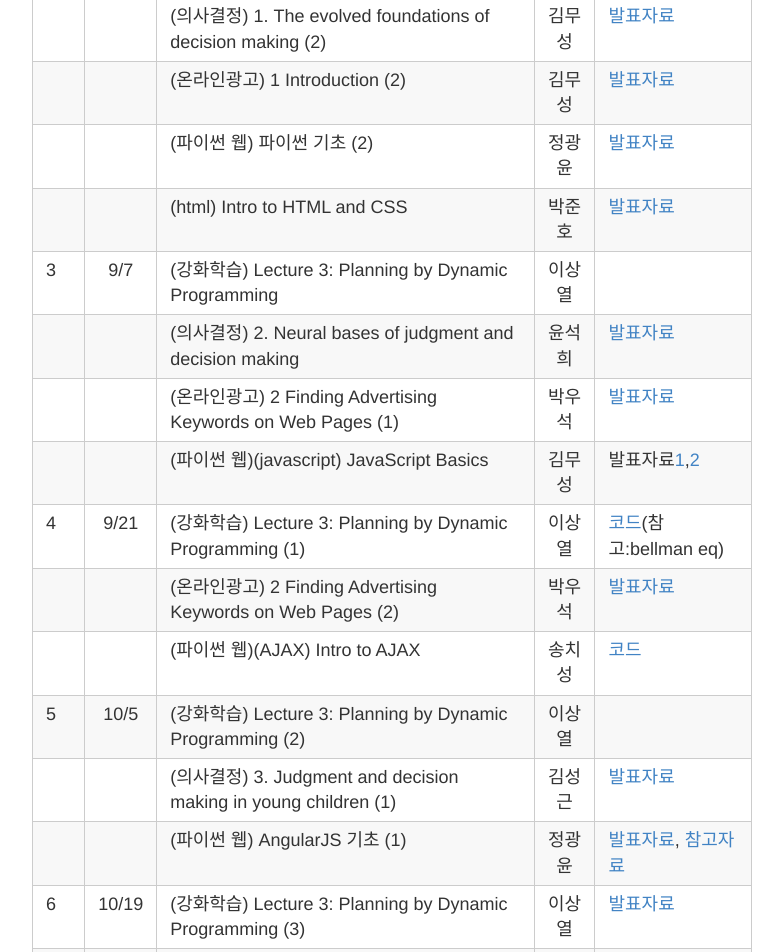
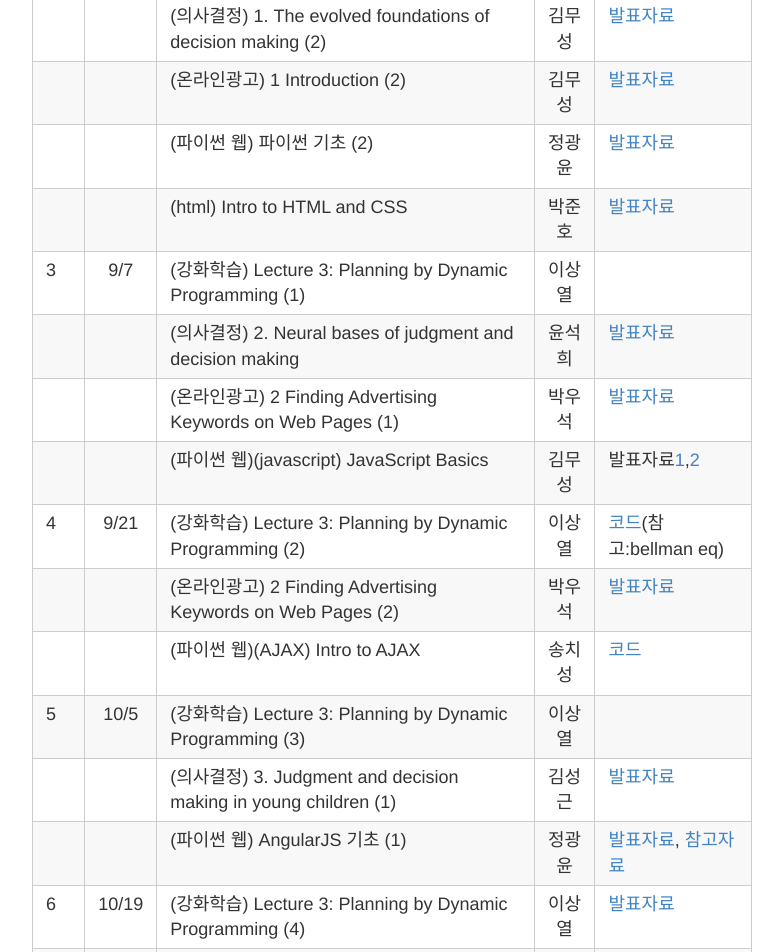
Before and after one commit to psygrammer/dprl, a Jekyll site: the page built from _posts/2015-12-31-SCHEDULE.md, in a window 1280 px wide and 1400 px high, scrolled down 3278 px. Shown: the top 952 px of the window, without its empty margins (248-1031 px from the left). Built offline with Jekyll 4.4.1, drawn with Linux system fonts in a browser that asks for light colours; Markdown is read by kramdown in place of the engine named in the settings.

Commit message:
Update 2015-12-31-SCHEDULE.md

```diff
--- a/_posts/2015-12-31-SCHEDULE.md
+++ b/_posts/2015-12-31-SCHEDULE.md
@@ -74,17 +74,17 @@
 |    |     |(온라인광고) 1 Introduction (2)  |김무성|[발표자료](http://nbviewer.ipython.org/github/psygrammer/dprl/blob/master/part1/OA/ch01/01_Introduction.ipynb)|
 |    |     |(파이썬 웹) 파이썬 기초 (2) | 정광윤  |[발표자료](http://nbviewer.ipython.org/github/psygrammer/dprl/blob/master/part1/PyWeb/python_basic/ch02/psygrammer_pyweb_02.ipynb)   |
 |    |     |(html)  Intro to HTML and CSS         | 박준호 | [발표자료](https://drive.google.com/file/d/0B7jg6wCnEwBIcExuYmFlcngtQ1k/view)  |
-| 3  |9/7  |(강화학습) Lecture 3: Planning by Dynamic Programming | 이상열 |  |
+| 3  |9/7  |(강화학습) Lecture 3: Planning by Dynamic Programming (1) | 이상열 |  |
 |    |     |(의사결정) 2. Neural bases of judgment and decision making  | 윤석희 |[발표자료](https://drive.google.com/file/d/0B5IxhQCsG-OIbTBoR21RQzhEb28/view)  |
 |    |     |(온라인광고) 2 Finding Advertising Keywords on Web Pages (1) | 박우석 |[발표자료](http://nbviewer.ipython.org/github/psygrammer/dprl/blob/master/part1/OA/ch02/Finding%20Advertising%20Keywards%20on%20Web%20Pages.ipynb)  |
 |    |     |(파이썬 웹)(javascript) JavaScript Basics | 김무성 | 발표자료[1](http://nbviewer.ipython.org/github/psygrammer/dprl/blob/master/part1/PyWeb/javascript/lesson0/0_Getting_Up_and_Running.ipynb),[2](http://nbviewer.ipython.org/github/psygrammer/dprl/blob/master/part1/PyWeb/javascript/lesson1/1_Data_Types.ipynb) |
-| 4  |9/21 |(강화학습) Lecture 3: Planning by Dynamic Programming (1) | 이상열 | [코드](http://nbviewer.ipython.org/github/psygrammer/dprl/blob/master/part1/RL/sp_bellman/R_BellmanEquation.ipynb)(참고:bellman eq) |
+| 4  |9/21 |(강화학습) Lecture 3: Planning by Dynamic Programming (2) | 이상열 | [코드](http://nbviewer.ipython.org/github/psygrammer/dprl/blob/master/part1/RL/sp_bellman/R_BellmanEquation.ipynb)(참고:bellman eq) |
 |    |     |(온라인광고) 2 Finding Advertising Keywords on Web Pages (2) | 박우석 |[발표자료](http://nbviewer.ipython.org/github/psygrammer/dprl/blob/master/part1/OA/ch02/Finding%20Advertising%20Keywards%20on%20Web%20Pages.ipynb)  |
 |    |     |(파이썬 웹)(AJAX) Intro to AJAX | 송치성  |[코드](https://github.com/psygrammer/dprl/tree/master/part1/PyWeb/Ajax_html_css)  |
-| 5  |10/5 |(강화학습) Lecture 3: Planning by Dynamic Programming (2) | 이상열 |  |
+| 5  |10/5 |(강화학습) Lecture 3: Planning by Dynamic Programming (3) | 이상열 |  |
 |    |     |(의사결정) 3. Judgment and decision making in young children (1) | 김성근 |[발표자료](https://drive.google.com/file/d/0B_Ekt7icI0htVW9GMDhtQzV6Qzg/view)  |
 |    |     |(파이썬 웹) AngularJS 기초 (1) | 정광윤  | [발표자료](https://drive.google.com/file/d/0Bw594TdiBdAUVDlFVHVBMFAyams/view), [참고자료](https://drive.google.com/file/d/0Bw594TdiBdAUZy1wbnpPdlBCRkU/view) |
-| 6  |10/19|(강화학습) Lecture 3: Planning by Dynamic Programming (3) | 이상열 | [발표자료](http://nbviewer.ipython.org/github/psygrammer/dprl/blob/master/part1/RL/sp_dp/4.DynamicProgramming.ipynb) |
+| 6  |10/19|(강화학습) Lecture 3: Planning by Dynamic Programming (4) | 이상열 | [발표자료](http://nbviewer.ipython.org/github/psygrammer/dprl/blob/master/part1/RL/sp_dp/4.DynamicProgramming.ipynb) |
 |    |     |(의사결정) 3. Judgment and decision making in young children (2) | 김성근 |[발표자료](https://drive.google.com/file/d/0B_Ekt7icI0htS2l4UzNZUWFXeVU/view)  |
 |    |     |(온라인광고) 3. Dealing with Short Text in Ads for Contextual Advertising  | 송치성 | [발표자료](http://nbviewer.ipython.org/github/psygrammer/dprl/blob/master/part1/OA/ch03/3.%20Dealing%20with%20Short%20Text%20in%20Ads%20for%20Contextual%20Advertising.ipynb) |
 |    |     |(파이썬 웹) AngularJS 기초 (2) | 정광윤  | [발표자료](https://drive.google.com/file/d/0Bw594TdiBdAUVDlFVHVBMFAyams/view), [참고자료](https://drive.google.com/file/d/0Bw594TdiBdAUZy1wbnpPdlBCRkU/view) |
```
